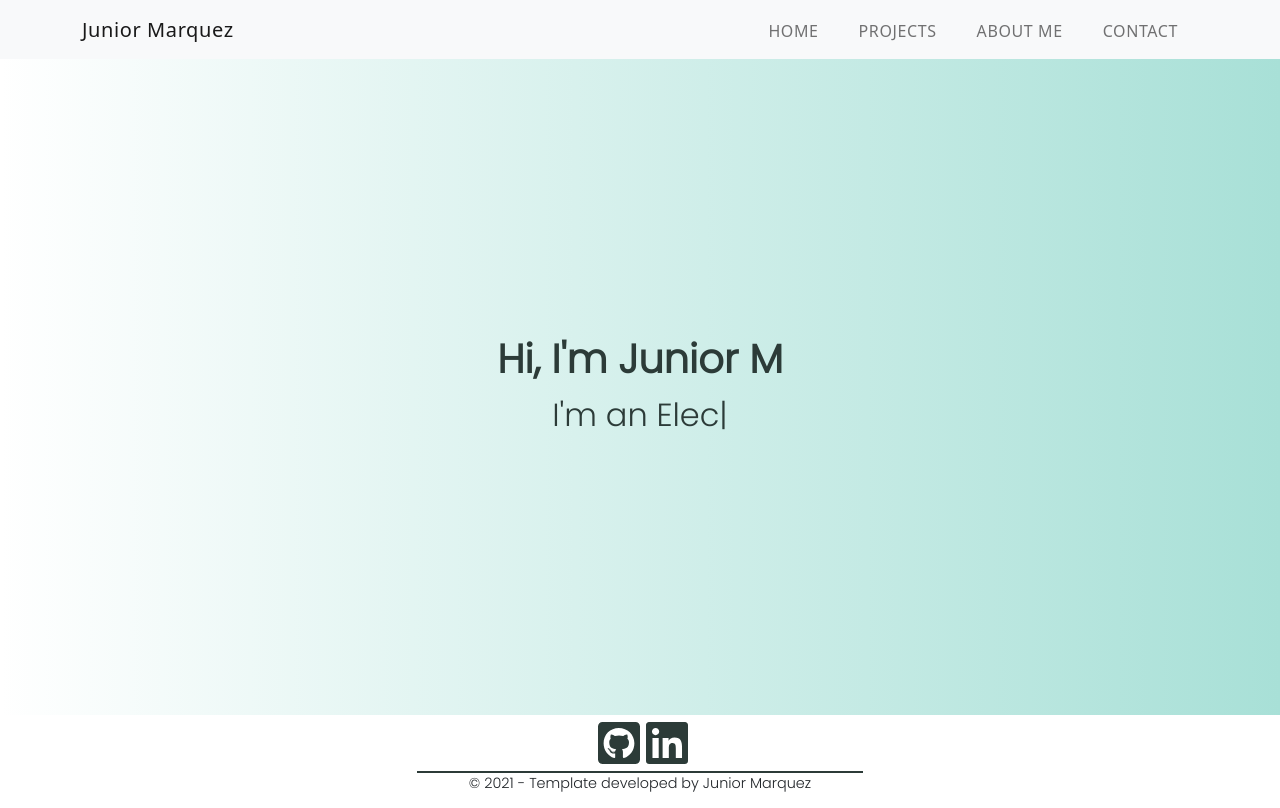
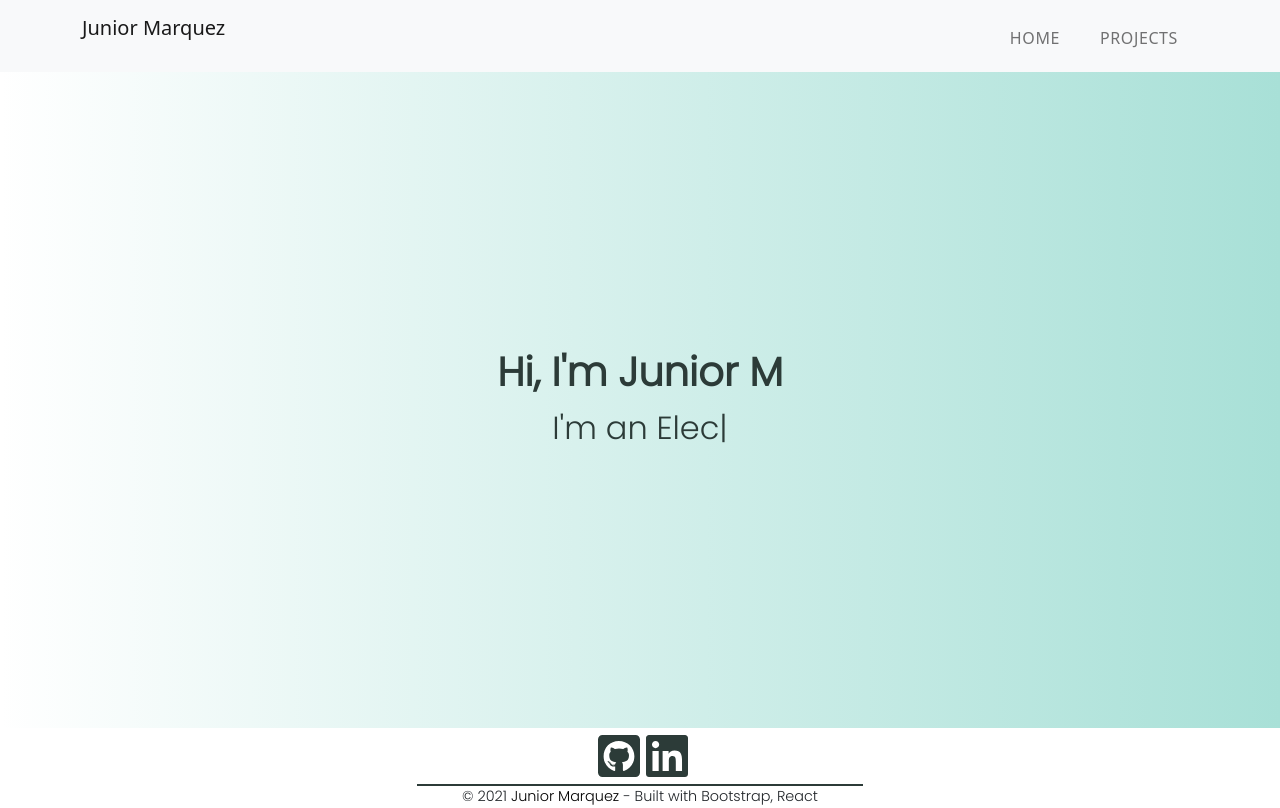
Before and after one commit to juniormr/portfolio, a React (Create React App) app: page / in a window 1280 px wide. Built offline with nearby package versions, Linux system fonts and the light colour scheme.

Commit message:
just home and project

```diff
--- a/src/App.css
+++ b/src/App.css
@@ -21,7 +21,7 @@ nav a.nav-link{
 }
 
 nav a.navbar-brand{
-  font-weight: 500;
+  font-weight: 600;
   letter-spacing: 0.0375rem;
 }
 
--- a/src/App.js
+++ b/src/App.js
@@ -19,15 +19,10 @@ function App() {
         return <Header />;
       case 'projects':
         return <Projects /> ;
-      case 'aboutme':
-        return <h1>aboutme</h1>;
-      case 'contact':
-        return <h1>contact</h1>;
       default:
-        return <h1>home</h1>;
+        return <Header />;
     }
   }
-  console.log(route);
 
   return (
     <div>
--- a/src/components/Footer/Footer.css
+++ b/src/components/Footer/Footer.css
@@ -20,3 +20,13 @@
     transform: translateY(2px);
     transition-duration: 400ms;
   }
+
+  .copy{
+    color: black;
+    margin-left: 4px;
+    margin-right: 4px;
+  }
+
+  .copy:hover{
+    color: black;
+  }
--- a/src/components/Footer/Footer.js
+++ b/src/components/Footer/Footer.js
@@ -16,8 +16,9 @@ const Footer = () => {
             </div>
             <div  className="container d-flex justify-content-center">
             <div className="line">
-                © 2021 - Template developed by
-                <a className="text-dark" style={{textDecoration:"none"}} href="https://github.com/juniormr/" target="_blank" rel="noreferrer"> Junior Marquez</a>
+                © 2021
+                <a className="copy text-black" style={{textDecoration:"none"}} href="https://github.com/juniormr/" target="_blank" rel="noreferrer">Junior Marquez</a>
+                - Built with Bootstrap, React
             </div>
             </div>
         </footer>
--- a/src/components/Header/Header.js
+++ b/src/components/Header/Header.js
@@ -14,7 +14,6 @@ const Header = () => {
                 backSpeed={80}
                 loop
                 />
-                <a href='/#'></a>
             </div>
         </div>
     )
--- a/src/components/Navbar/Navbar.js
+++ b/src/components/Navbar/Navbar.js
@@ -6,23 +6,17 @@ const Navbar = ({click}) => {
     return(
         <nav className="navbar navbar-expand-lg navbar-light bg-light">
             <div className="container">
-            <a className="navbar-brand" href="/#">Junior Marquez</a>
+            <p className="navbar-brand">Junior Marquez</p>
             <button className="navbar-toggler" type="button" data-toggle="collapse" data-target="#navbarNav" aria-controls="navbarNav" aria-expanded="false" aria-label="Toggle navigation">
                 <FontAwesomeIcon icon={faBars} style={{color:"#487A6E"}}/>
             </button>
             <div className="collapse navbar-collapse justify-content-end" id="navbarNav">
                 <ul className="navbar-nav ml">
                 <li className="nav-item active">
-                    <a className="nav-link" href="/#" onClick={()=>click('home')} >Home </a>
+                    <a className="nav-link"  onClick={()=>click('home')} >Home </a>
                 </li>
                 <li className="nav-item">
-                    <a className="nav-link" href="/#" onClick={()=>click('projects')} >Projects</a>
-                </li>
-                <li className="nav-item">
-                    <a className="nav-link " href="/#" onClick={()=>click('aboutme')} >About me</a>
-                </li>
-                <li className="nav-item">
-                    <a className="nav-link " href="/#" onClick={()=>click('contact')} >Contact</a>
+                    <a className="nav-link"  onClick={()=>click('projects')} >Projects</a>
                 </li>
                 </ul>
             </div>
--- a/src/components/Projects/Projects.css
+++ b/src/components/Projects/Projects.css
@@ -1,14 +1,25 @@
+.card-deck{
+  position: relative;
+  background-image: white;
+  background-size: cover;
+  background-position: center;
+  height: 82vh;
+
+}
+
 .cardBox{
     font-family: "Poppins", sans-serif;
     display: flexbox;
     flex-direction: row;
-    padding: 1rem;
+    margin-top: 1rem;
     margin-bottom: 1rem;
-    background-color: rgb(212, 212, 212);
+    margin-left: 1rem;
+    margin-right: 1rem;
+    background-color: #f8f9fa;
 }
 .imageSize{
-    max-width: 60%;
-    max-height: 60%;
+    max-width: 56%;
+    max-height: 56%;
     align-items: center;
     align-self: center;
     align-content: center;
@@ -23,7 +34,9 @@
 
 .textAlign{
     align-content: flex-end;
+    align-self: center;
     text-align: justify;
+    padding: 1rem;
 }
 
   @keyframes skew {
@@ -35,8 +48,8 @@
     }
   }
 
-
 .buttonsBox{
+    display: flex;
     text-align: center;
     margin-top: 30px;
 }
--- a/src/components/Projects/Projects.js
+++ b/src/components/Projects/Projects.js
@@ -23,7 +23,7 @@ const Projects = () => {
             </div>
             <div className="card cardBox">
                 <img className="imageSize" src={smartbrain} alt="Card"/>
-                <div className="card-body">
+                <div className="card-body textAlign">
                 <h5 className="card-title">Face Recognition App</h5>
                 <p className="card-text">This card has supporting text below as a natural lead-in to additional content.</p>
                 <div className="buttonsBox">
```
